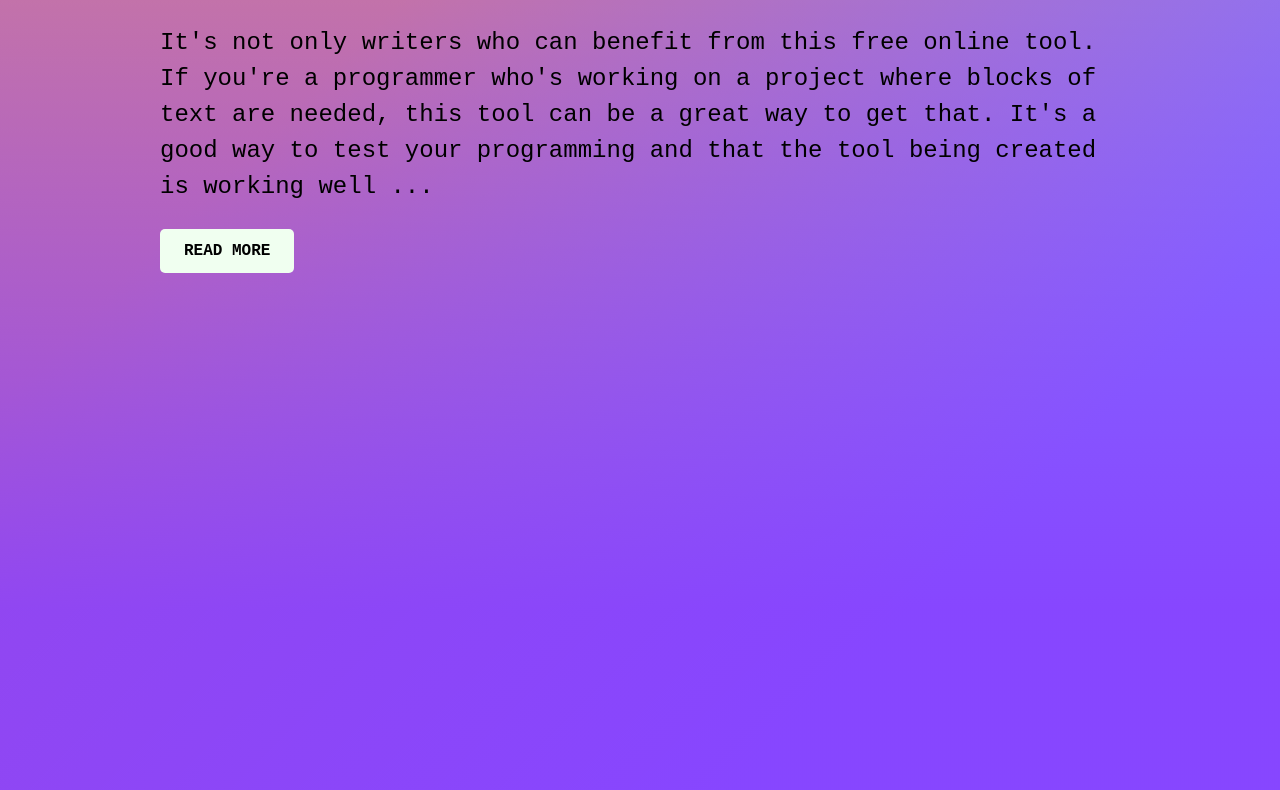
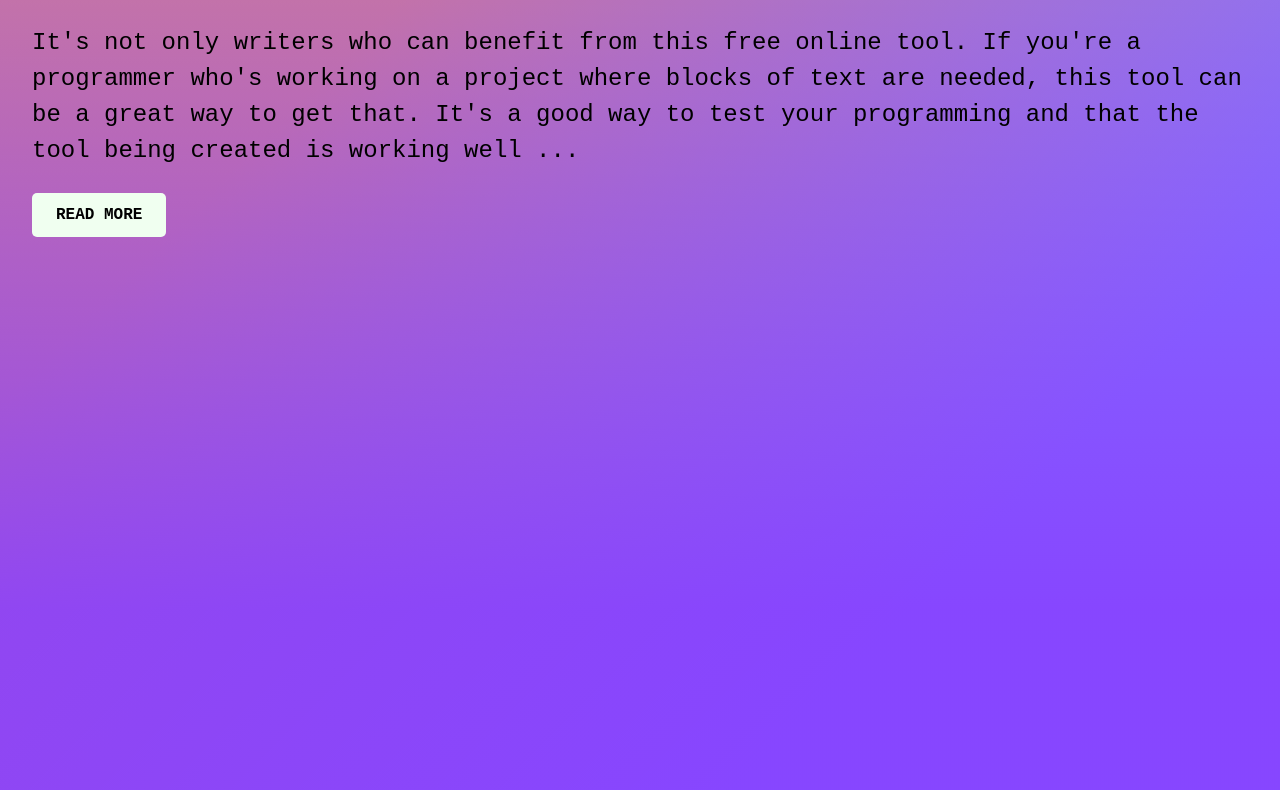
Before and after one commit to aynee76/Read-more-less, a plain HTML site: page index.html in a window 1280 px wide. Shown: the part 159-949 px from the top of the page. Drawn offline with Linux system fonts and the light colour scheme.

Commit message:
functionalities

```diff
--- a/style.css
+++ b/style.css
@@ -1,6 +1,6 @@
 body {
     font-family: monospace;
-    margin: 5rem 10rem;
+    margin: 5rem 2rem;
     line-height: 1.5;
     font-size: 1.5rem;
     min-height: 100vh;
```
